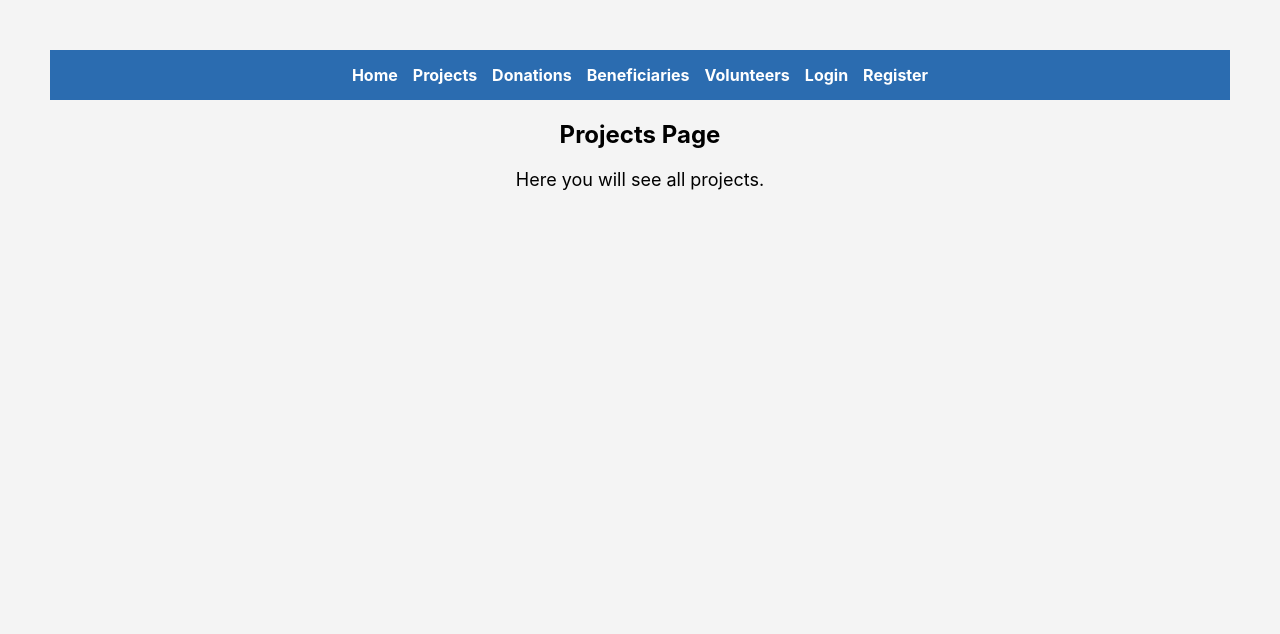
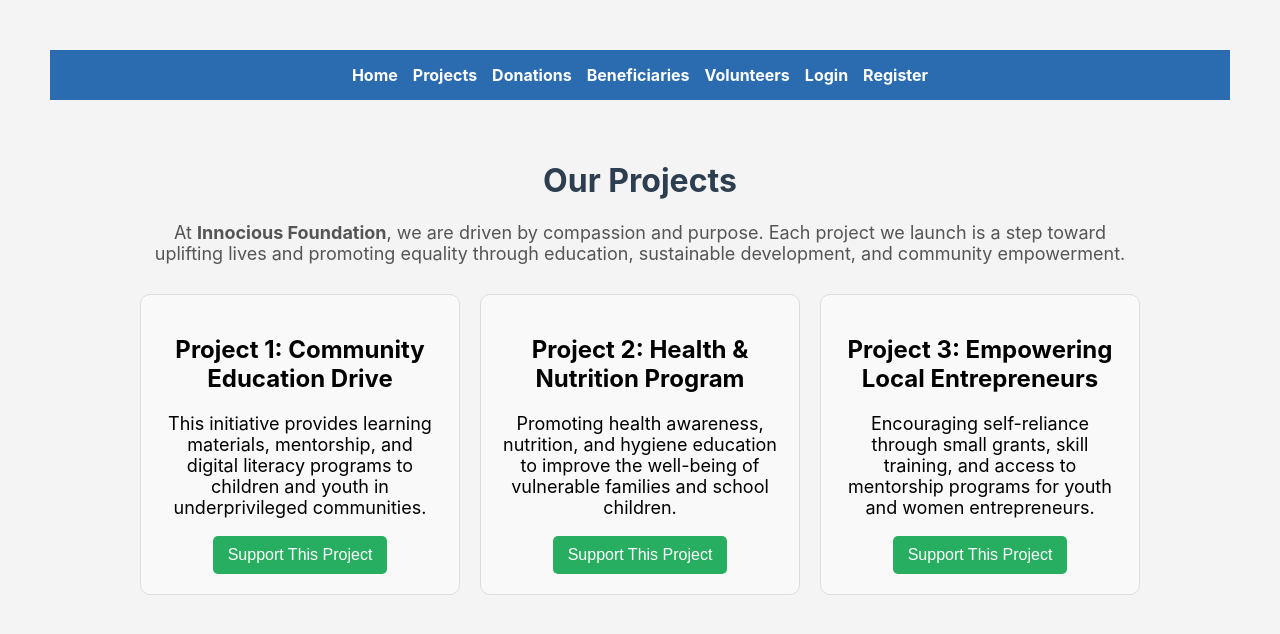
Before and after one commit to Omwami-dev/community-aid-frontend, a React (Create React App) app: page /projects in a window 1280 px wide. Shown: the top 634 px of the page. Built offline with nearby package versions, Linux system fonts and the light colour scheme.

Commit message:
update projects with real data

```diff
--- a/src/pages/ProjectsPage.js
+++ b/src/pages/ProjectsPage.js
@@ -2,9 +2,51 @@ import React from "react";
 
 function ProjectsPage() {
   return (
-    <div>
-      <h2>Projects Page</h2>
-      <p>Here you will see all projects.</p>
+    <div style={{ padding: "40px", maxWidth: "1000px", margin: "auto" }}>
+      <h1 style={{ textAlign: "center", color: "#2c3e50" }}>Our Projects</h1>
+      <p style={{ textAlign: "center", marginBottom: "30px", color: "#555" }}>
+        At <strong>Innocious Foundation</strong>, we are driven by compassion and purpose.
+        Each project we launch is a step toward uplifting lives and promoting
+        equality through education, sustainable development, and community empowerment.
+      </p>
+
+      <div style={{ display: "grid", gridTemplateColumns: "repeat(auto-fit, minmax(300px, 1fr))", gap: "20px" }}>
+        {/* Project 1 */}
+        <div style={{ border: "1px solid #ddd", borderRadius: "10px", padding: "20px", backgroundColor: "#f9f9f9" }}>
+          <h2>Project 1: Community Education Drive</h2>
+          <p>
+            This initiative provides learning materials, mentorship, and digital
+            literacy programs to children and youth in underprivileged communities.
+          </p>
+          <button style={{ background: "#27ae60", color: "#fff", padding: "10px 15px", border: "none", borderRadius: "5px" }}>
+            Support This Project
+          </button>
+        </div>
+
+        {/* Project 2 */}
+        <div style={{ border: "1px solid #ddd", borderRadius: "10px", padding: "20px", backgroundColor: "#f9f9f9" }}>
+          <h2>Project 2: Health & Nutrition Program</h2>
+          <p>
+            Promoting health awareness, nutrition, and hygiene education to improve
+            the well-being of vulnerable families and school children.
+          </p>
+          <button style={{ background: "#27ae60", color: "#fff", padding: "10px 15px", border: "none", borderRadius: "5px" }}>
+            Support This Project
+          </button>
+        </div>
+
+        {/* Project 3 */}
+        <div style={{ border: "1px solid #ddd", borderRadius: "10px", padding: "20px", backgroundColor: "#f9f9f9" }}>
+          <h2>Project 3: Empowering Local Entrepreneurs</h2>
+          <p>
+            Encouraging self-reliance through small grants, skill training, and access
+            to mentorship programs for youth and women entrepreneurs.
+          </p>
+          <button style={{ background: "#27ae60", color: "#fff", padding: "10px 15px", border: "none", borderRadius: "5px" }}>
+            Support This Project
+          </button>
+        </div>
+      </div>
     </div>
   );
 }
```
